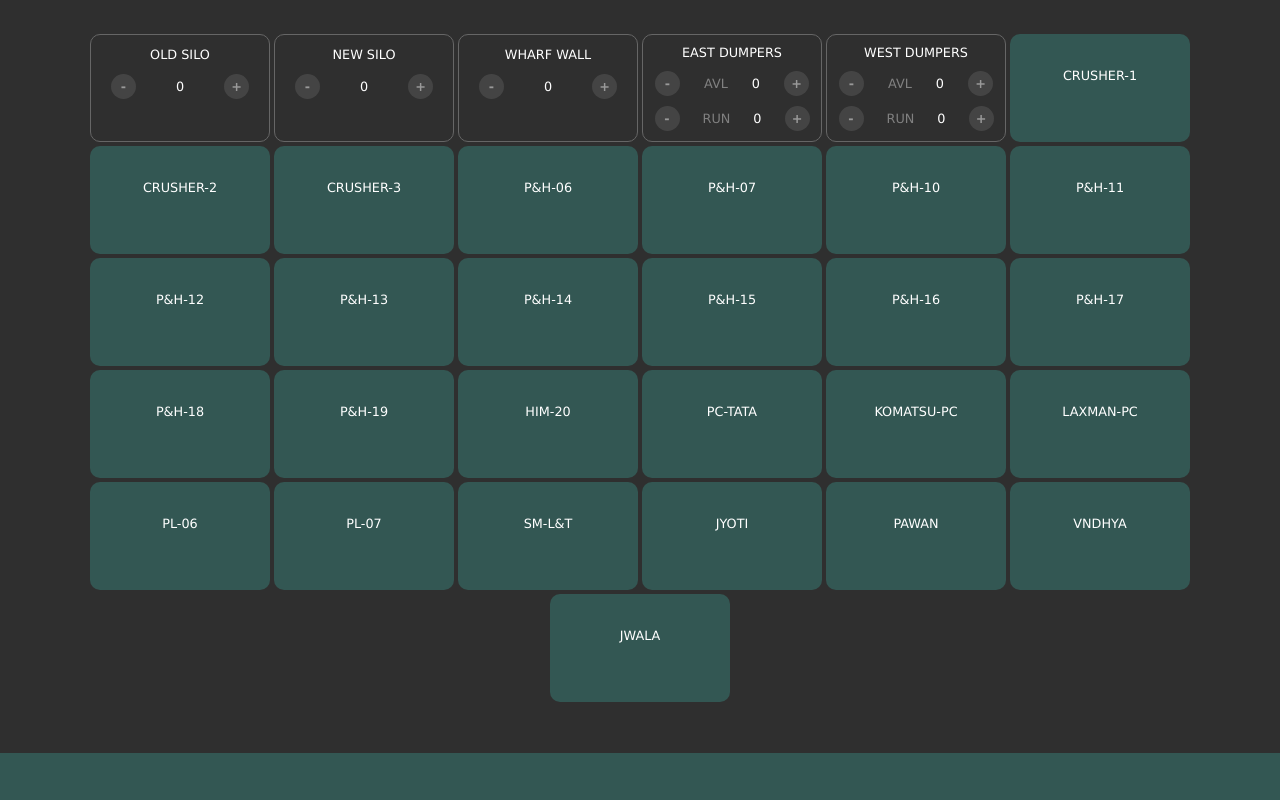
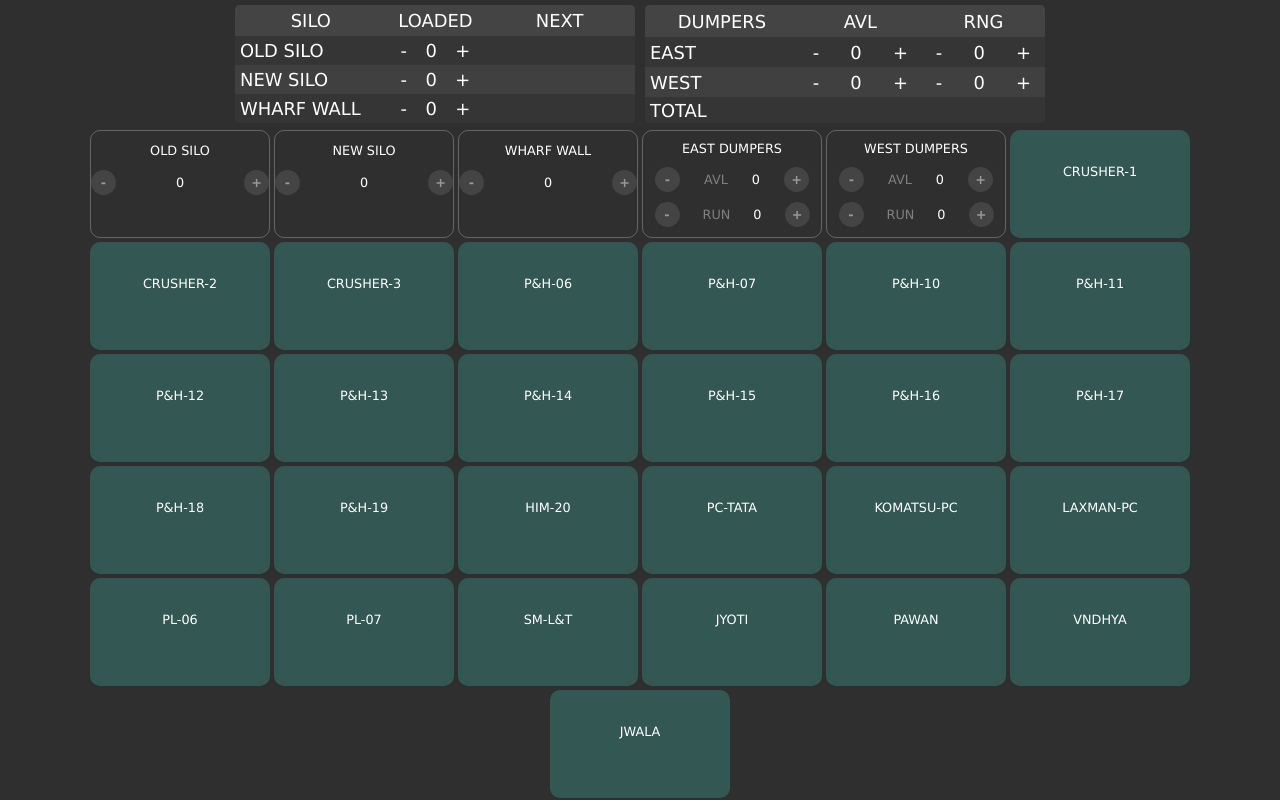
Before and after one commit to dchstats/dch-1, a PHP site: page / in a window 1280 px wide. Shown: the part 47-847 px from the top of the page. Before the commit the page ends 800 px from the top, so only its background shows below. Run offline with PHP 8.4, Linux system fonts and the light colour scheme; data that the repository does not hold is empty.

Commit message:
Data bar added to live section

```diff
--- a/css/live.css
+++ b/css/live.css
@@ -108,17 +108,74 @@ header {
 }
 
 .section {
-	padding: 2.5vw 1rem;
-	display: flex;
-	flex-wrap: wrap;
-	justify-content: center;
-	align-items: center;
+	width: 100%;
 }
 
 /* LIVE  ///////////////////////////////// */
 
 #live-sec {
-	padding: 2.5vw 0;
+}
+
+.live-bar {
+	width: 100%;
+	display:flex;
+	flex-direction: row;
+	justify-content: center;
+	flex-wrap: wrap;
+
+}
+
+.live-bar input{
+	max-width:120px;
+	background:none;
+	color:white;
+	border:none;
+}
+
+.live-bar table{
+	width:400px;
+	margin:5px;
+	border-radius: 5px;
+	overflow: hidden;
+}
+.live-bar table tr{
+background:#353535;
+}
+
+.live-bar table tr:nth-child(odd){
+	background:#404040;
+}
+
+.live-bar td{
+	padding:2px 5px;
+}
+
+.live-bar th{
+	padding:5px;
+	background:#444;
+}
+.live-bar button{
+	background:none;
+	border:none;
+	color:white;
+	outline:none;
+}
+button.incr{
+
+}
+
+.incrementor {
+	display: flex;
+	align-items: center;
+}
+.incrementor span{
+	flex-grow:1;
+	text-align: center;
+}
+
+
+
+.live-content {
 	display: flex;
 	flex-wrap: wrap;
 	justify-content: center;
@@ -166,11 +223,6 @@ header {
 	color: white;
 }
 
-.rake-incrementer {
-	display: flex;
-	justify-content: space-around;
-	align-items: center;
-}
 
 .silo input {
 	background: transparent;
@@ -230,6 +282,10 @@ header {
 
 /* TREND SECTION \\\\\\\\\\\\\\\\\\\\\\\\\\\\\\ */
 #trends-sec {
+	padding: 2.5vw 1rem;
+	display:flex;
+	flex-direction: row;
+	flex-wrap: wrap;
 	justify-content: center;
 	align-items: center;
 	font-size: 12px;
@@ -284,6 +340,7 @@ header {
 /* GRAPHS /////////////////////////////////////////////////////// */
 
 #graphs-sec {
+	padding: 2.5vw 1rem;
 	display: flex;
 	flex-wrap: wrap;
 	color: white;
@@ -352,20 +409,20 @@ header {
 /* TABLES ///////////////////////////////////////////////////////////// */
 
 #tables-sec {
+	padding: 2.5vw 1rem;
 	color: white;
 	display: grid;
 	grid-template-rows: auto auto auto auto;
 	grid-template-columns: 1fr 1fr;
 	grid-gap: 50px;
-	padding:50px;
+	padding: 50px;
 	align-items: flex-start;
 	font-size: 0.7rem;
 }
 
-#tables-sec table{
-	min-width:400px;
+#tables-sec table {
+	min-width: 400px;
 }
-
 
 .tbl-crushers {
 	grid-column: 1;
@@ -392,10 +449,11 @@ header {
 	grid-row: 3;
 }
 
-
-
-#tables-sec td,
-th {
+#tables-sec td {
+	border: 1px solid #777;
+	padding: 1.2vh 0.5vw;
+}
+#tables-sec th {
 	border: 1px solid #777;
 	padding: 1.2vh 0.5vw;
 }
@@ -423,9 +481,9 @@ tr.total {
 	border: none;
 }
 
-@media(max-width:700px){
-	#tables-sec{
-		display:flex;
+@media (max-width: 700px) {
+	#tables-sec {
+		display: flex;
 	}
 }
 
--- a/index.html
+++ b/index.html
@@ -37,9 +37,89 @@
 
 
         <div class="section" id="live-sec">
+            <div class="live-bar">
+                <table>
+                    <tr>
+                        <th>SILO</th>
+                        <th>LOADED</th>
+                        <th>NEXT</th>
+                    </tr>
+                    <tr ng-repeat="silo in silos">
+                        <td clas="silo-name"> {{silo.name}}</td>
+                        <td>
+                            <div class="incrementor">
+                                <button ng-click="silo.rakes=silo.rakes-1; update()" ng-hide="!auth">-</button>
+                                <span>{{silo.rakes}}</span>
+                                <button ng-click="silo.rakes=silo.rakes+1; update()" ng-hide="!auth">+</button>
+                            </div>
+                        </td>
+                        <td>
+                            <input type="text" ng-model="silo.remark" ng-change="update()">
+                        </td>
+                    </tr>
+                </table>
+                <table>
+                    <tr>
+                        <th>DUMPERS</th>
+                        <th>AVL</th>
+                        <th>RNG</th>
+                    </tr>
+                    <tr>
+                        <td>EAST</td>
+                        <td>
+                            <div class="incrementor">
+                                <button ng-click="dumperCounter(1)" ng-hide="!auth">-</button>
+                                <span> {{dumper.east_avl}} </span>
+                                <button ng-click="dumperCounter(2)" ng-hide="!auth">+</button>
+                            </div>
+                        </td>
+                        <td>
+                            <div class="incrementor">
+                                <button ng-click="dumperCounter(3)" ng-hide="!auth">-</button>
+                                <span> {{dumper.east_run}} </span>
+                                <button ng-click="dumperCounter(4)" ng-hide="!auth">+</button>
+                            </div>
+                        </td>
+
+                    </tr>
+                    <tr>
+                        <td>WEST</td>
+                        <td>
+                            <div class="incrementor">
+                                <button ng-click="dumperCounter(5)" ng-hide="!auth">-</button>
+                                <span> {{dumper.west_avl}} </span>
+                                <button ng-click="dumperCounter(6)" ng-hide="!auth">+</button>
+                            </div>
+                        </td>
+                        <td>
+                            <div class="incrementor">
+                                <button ng-click="dumperCounter(7)" ng-hide="!auth">-</button>
+                                <span> {{dumper.west_run}} </span>
+                                <button ng-click="dumperCounter(8)" ng-hide="!auth">+</button>
+                            </div>
+                        </td>
+                    </tr>
+
+                    <tr>
+                        <td>TOTAL</td>
+                        <td>
+                            <div class="incrementor">
+                                <span> {{dumper.avl}} </span>
+                            </div>
+                        </td>
+                        <td>
+                            <div class="incrementor">
+                                <span> {{dumper.run}} </span>
+                            </div>
+                        </td>
+
+                    </tr>
+                </table>
+            </div>
+            <div class="live-content">
                 <div class="silo mach" ng-repeat="silo in silos">
                     <p clas="silo-name"> {{silo.name}}</p>
-                <div class="rake-incrementer">
+                    <div class="incrementor">
                         <button ng-click="silo.rakes=silo.rakes-1; update()" ng-hide="!auth">-</button>
                         <span>{{silo.rakes}}</span>
                         <button ng-click="silo.rakes=silo.rakes+1; update()" ng-hide="!auth">+</button>
@@ -97,8 +177,7 @@
                     </div>
                 </div>
             </div>
-
-
+        </div>
 
         <div class="section" id="trends-sec">
             <div class="trend-row" ng-repeat="x in machines">
@@ -122,7 +201,7 @@
                 </tr>
                 <tr>
                     <td>AVL</td>
-                    <td>{{hms(crusherTotal.avl)}}</td>
+                    <td>{{hms(crusherTotal.avlm)}}</td>
                     <td rowspan="4" class="bar-td">
                         <div class="bar-parent">
                             <div class="avl-bar" style="height:{{crusherTotal.pavl}}%">
@@ -141,20 +220,20 @@
                 </tr>
                 <tr>
                     <td>RUN</td>
-                    <td>{{hms(crusherTotal.run)}}</td>
+                    <td>{{hms(crusherTotal.runm)}}</td>
                 </tr>
                 <tr>
                     <td>BDN</td>
-                    <td>{{hms(crusherTotal.brk)}}</td>
+                    <td>{{hms(crusherTotal.brkm)}}</td>
                 </tr>
                 <tr>
                     <td>MNT</td>
-                    <td>{{hms(crusherTotal.mnt)}}</td>
+                    <td>{{hms(crusherTotal.mntm)}}</td>
                 </tr>
 
                 <tr>
                     <td>IDL</td>
-                    <td>{{hms(crusherTotal.idl)}}</td>
+                    <td>{{hms(crusherTotal.idlm)}}</td>
                     <td>% AVL</td>
                     <td>% UTL</td>
                 </tr>
@@ -166,7 +245,7 @@
                 </tr>
                 <tr>
                     <td>AVL</td>
-                    <td>{{hms(shovelTotal.avl)}}</td>
+                    <td>{{hms(shovelTotal.avlm)}}</td>
                     <td rowspan="4" class="bar-td">
                         <div class="bar-parent">
                             <div class="avl-bar" style="height:{{shovelTotal.pavl}}%">
@@ -185,20 +264,20 @@
                 </tr>
                 <tr>
                     <td>RUN</td>
-                    <td>{{hms(shovelTotal.run)}}</td>
+                    <td>{{hms(shovelTotal.runm)}}</td>
                 </tr>
                 <tr>
                     <td>BDN</td>
-                    <td>{{hms(shovelTotal.brk)}}</td>
+                    <td>{{hms(shovelTotal.brkm)}}</td>
                 </tr>
                 <tr>
                     <td>MNT</td>
-                    <td>{{hms(shovelTotal.mnt)}}</td>
+                    <td>{{hms(shovelTotal.mntm)}}</td>
                 </tr>
 
                 <tr>
                     <td>IDL</td>
-                    <td>{{hms(shovelTotal.idl)}}</td>
+                    <td>{{hms(shovelTotal.idlm)}}</td>
                     <td>% AVL</td>
                     <td>% UTL</td>
                 </tr>
@@ -210,7 +289,7 @@
                 </tr>
                 <tr>
                     <td>AVL</td>
-                <td>{{hms(draglineTotal.avl)}}</td>
+                    <td>{{hms(draglineTotal.avlm)}}</td>
                     <td rowspan="4" class="bar-td">
                         <div class="bar-parent">
                             <div class="avl-bar" style="height:{{draglineTotal.pavl}}%">
@@ -229,20 +308,20 @@
                 </tr>
                 <tr>
                     <td>RUN</td>
-                <td>{{hms(draglineTotal.run)}}</td>
+                    <td>{{hms(draglineTotal.runm)}}</td>
                 </tr>
                 <tr>
                     <td>BDN</td>
-                <td>{{hms(draglineTotal.brk)}}</td>
+                    <td>{{hms(draglineTotal.brkm)}}</td>
                 </tr>
                 <tr>
                     <td>MNT</td>
-                <td>{{hms(draglineTotal.mnt)}}</td>
+                    <td>{{hms(draglineTotal.mntm)}}</td>
                 </tr>
 
                 <tr>
                     <td>IDL</td>
-                <td>{{hms(draglineTotal.idl)}}</td>
+                    <td>{{hms(draglineTotal.idlm)}}</td>
                     <td>% AVL</td>
                     <td>% UTL</td>
                 </tr>
@@ -256,7 +335,7 @@
                 </tr>
                 <tr>
                     <td>AVL</td>
-                    <td>{{hms(dumperTotal.avl)}}</td>
+                    <td>{{hms(dumperTotal.avlm)}}</td>
                     <td rowspan="3" class="bar-td">
                         <div class="bar-parent">
                             <div class="avl-bar" style="height:{{dumperTotal.pavl}}%">
@@ -275,16 +354,16 @@
                 </tr>
                 <tr>
                     <td>RUN</td>
-                    <td>{{hms(dumperTotal.run)}}</td>
+                    <td>{{hms(dumperTotal.runm)}}</td>
                 </tr>
                 <tr>
                     <td>BDN</td>
-                    <td>{{hms(dumperTotal.brk)}}</td>
+                    <td>{{hms(dumperTotal.brkm)}}</td>
                 </tr>
 
                 <tr>
                     <td>IDL</td>
-                    <td>{{hms(dumperTotal.idl)}}</td>
+                    <td>{{hms(dumperTotal.idlm)}}</td>
                     <td>% AVL</td>
                     <td>% UTL</td>
                 </tr>
@@ -312,21 +391,21 @@
                 <tr ng-repeat="s in machines" ng-hide="s.type!='crusher'">
 
                     <td>{{s.name}}</td>
-                    <td>{{hms(s.avl)}}</td>
-                    <td>{{hms(s.run)}}</td>
-                    <td>{{hms(s.brk)}}</td>
-                    <td>{{hms(s.mnt)}}</td>
-                    <td>{{hms(s.idl)}}</td>
+                    <td>{{hms(s.avlm)}}</td>
+                    <td>{{hms(s.runm)}}</td>
+                    <td>{{hms(s.brkm)}}</td>
+                    <td>{{hms(s.mntm)}}</td>
+                    <td>{{hms(s.idlm)}}</td>
                     <td>{{s.pavl}}%</td>
                     <td>{{s.putl}}%</td>
                 </tr>
                 <tr class="total">
                     <td>TOTAL</td>
-                    <td>{{hms(crusherTotal.avl)}}</td>
-                    <td>{{hms(crusherTotal.run)}}</td>
-                    <td>{{hms(crusherTotal.brk)}}</td>
-                    <td>{{hms(crusherTotal.mnt)}}</td>
-                    <td>{{hms(crusherTotal.idl)}}</td>
+                    <td>{{hms(crusherTotal.avlm)}}</td>
+                    <td>{{hms(crusherTotal.runm)}}</td>
+                    <td>{{hms(crusherTotal.brkm)}}</td>
+                    <td>{{hms(crusherTotal.mntm)}}</td>
+                    <td>{{hms(crusherTotal.idlm)}}</td>
                     <td>{{crusherTotal.pavl}}%</td>
                     <td>{{crusherTotal.putl}}%</td>
                 </tr>
@@ -349,21 +428,21 @@
                 <tr ng-repeat="s in machines" ng-hide="s.type!='dragline'">
 
                     <td>{{s.name}}</td>
-                    <td>{{hms(s.avl)}}</td>
-                    <td>{{hms(s.run)}}</td>
-                    <td>{{hms(s.brk)}}</td>
-                    <td>{{hms(s.mnt)}}</td>
-                    <td>{{hms(s.idl)}}</td>
+                    <td>{{hms(s.avlm)}}</td>
+                    <td>{{hms(s.runm)}}</td>
+                    <td>{{hms(s.brkm)}}</td>
+                    <td>{{hms(s.mntm)}}</td>
+                    <td>{{hms(s.idlm)}}</td>
                     <td>{{s.pavl}}%</td>
                     <td>{{s.putl}}%</td>
                 </tr>
                 <tr class="total">
                     <td>TOTAL</td>
-                    <td>{{hms(draglineTotal.avl)}}</td>
-                    <td>{{hms(draglineTotal.run)}}</td>
-                    <td>{{hms(draglineTotal.brk)}}</td>
-                    <td>{{hms(draglineTotal.mnt)}}</td>
-                    <td>{{hms(draglineTotal.idl)}}</td>
+                    <td>{{hms(draglineTotal.avlm)}}</td>
+                    <td>{{hms(draglineTotal.runm)}}</td>
+                    <td>{{hms(draglineTotal.brkm)}}</td>
+                    <td>{{hms(draglineTotal.mntm)}}</td>
+                    <td>{{hms(draglineTotal.idlm)}}</td>
                     <td>{{draglineTotal.pavl}}%</td>
                     <td>{{draglineTotal.putl}}%</td>
                 </tr>
@@ -388,21 +467,21 @@
                 <tr ng-repeat="s in machines" ng-hide="s.type!='shovel'">
 
                     <td>{{s.name}}</td>
-                    <td>{{hms(s.avl)}}</td>
-                    <td>{{hms(s.run)}}</td>
-                    <td>{{hms(s.brk)}}</td>
-                    <td>{{hms(s.mnt)}}</td>
-                    <td>{{hms(s.idl)}}</td>
+                    <td>{{hms(s.avlm)}}</td>
+                    <td>{{hms(s.runm)}}</td>
+                    <td>{{hms(s.brkm)}}</td>
+                    <td>{{hms(s.mntm)}}</td>
+                    <td>{{hms(s.idlm)}}</td>
                     <td>{{s.pavl}}%</td>
                     <td>{{s.putl}}%</td>
                 </tr>
                 <tr class="total">
                     <td>TOTAL</td>
-                    <td>{{hms(shovelTotal.avl)}}</td>
-                    <td>{{hms(shovelTotal.run)}}</td>
-                    <td>{{hms(shovelTotal.brk)}}</td>
-                    <td>{{hms(shovelTotal.mnt)}}</td>
-                    <td>{{hms(shovelTotal.idl)}}</td>
+                    <td>{{hms(shovelTotal.avlm)}}</td>
+                    <td>{{hms(shovelTotal.runm)}}</td>
+                    <td>{{hms(shovelTotal.brkm)}}</td>
+                    <td>{{hms(shovelTotal.mntm)}}</td>
+                    <td>{{hms(shovelTotal.idlm)}}</td>
                     <td>{{shovelTotal.pavl}}%</td>
                     <td>{{shovelTotal.putl}}%</td>
                 </tr>
```
Also changed, not shown: js/live.js (+19 -15 lines). Lines whose indentation alone changed are shown as unchanged.
